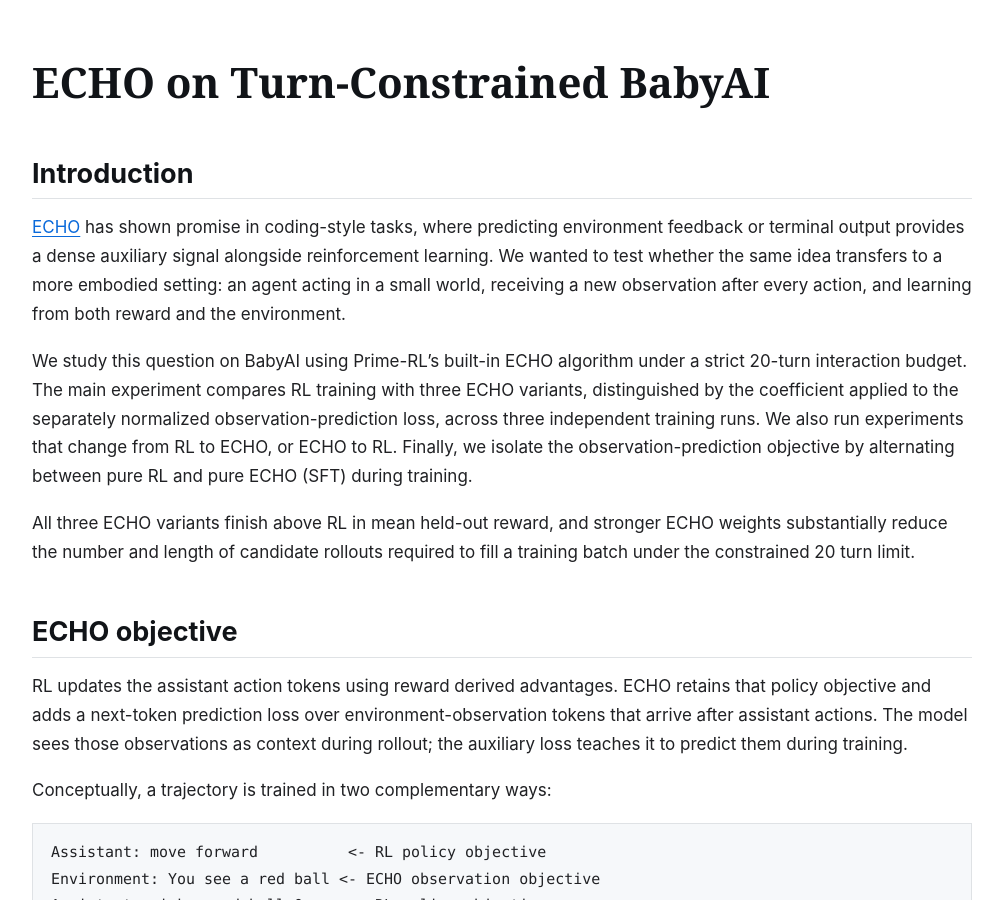
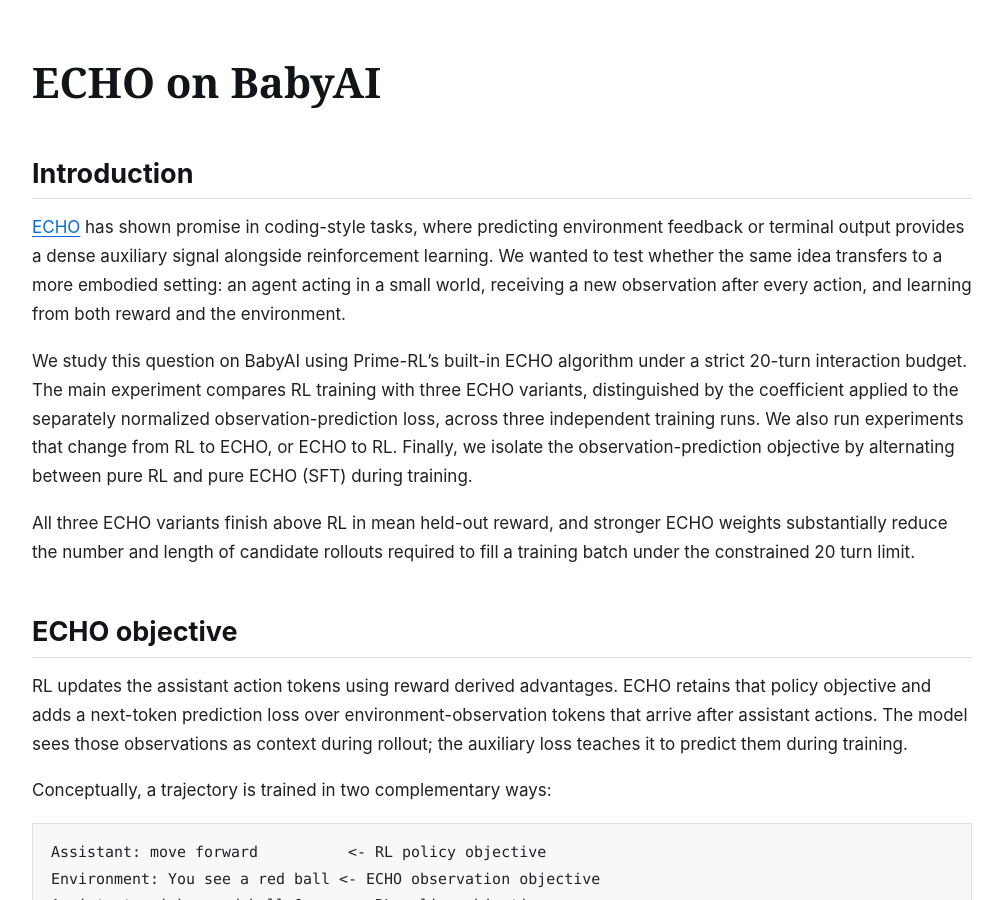
Before and after one commit to Bhoy1/echo-babyai-findings, a Jekyll site: the page built from index.md, in a window 1280 px wide and 900 px high. Shown: the whole window, without its empty margins (138-1141 px from the left). Built offline with Jekyll 4.4.1, drawn with Linux system fonts in a browser that asks for light colours; some of the changed text lies outside the part shown.

Commit message:
Shorten blog title

````diff
--- a/index.md
+++ b/index.md
@@ -1,10 +1,10 @@
 ---
 layout: default
-title: "ECHO on Turn-Constrained BabyAI"
+title: "ECHO on BabyAI"
 description: "ECHO auxiliary training and objective switching under a strict 20-turn BabyAI interaction budget."
 ---
 
-# ECHO on Turn-Constrained BabyAI
+# ECHO on BabyAI
 
 
 ## Introduction
@@ -169,7 +169,7 @@
 
 ```bibtex
 @article{hoy2026echo,
-  title   = "ECHO on Turn-Constrained BabyAI",
+  title   = "ECHO on BabyAI",
   author  = "Hoy, Billy and Müller, Sebastian",
   year    = "2026",
   month   = "August",
````
